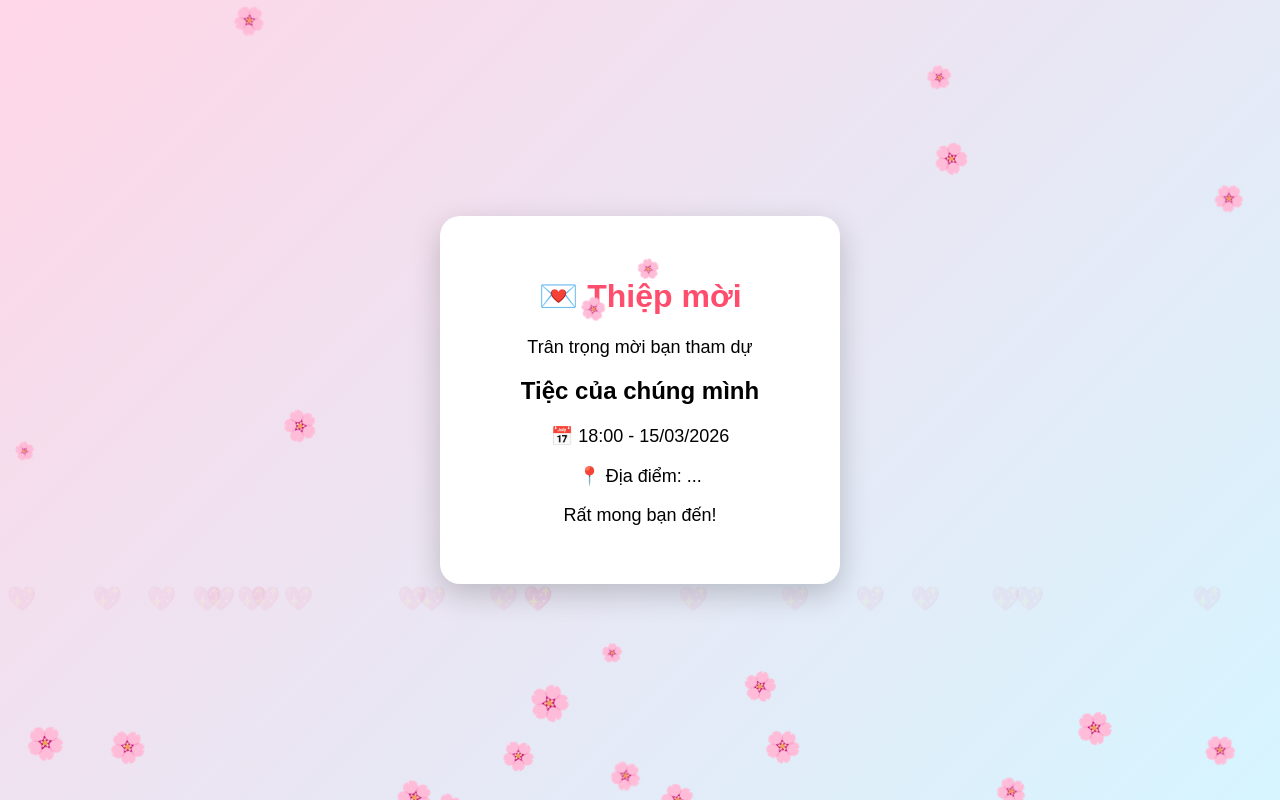
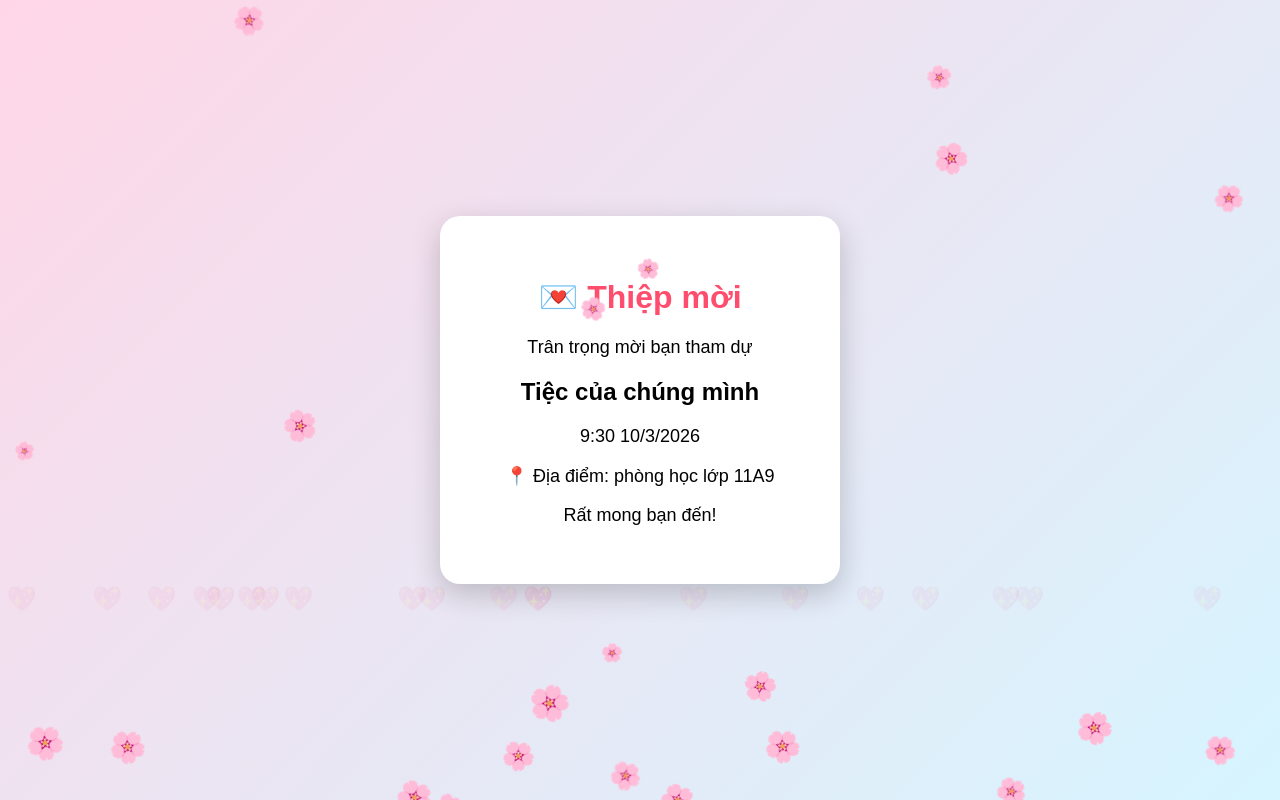
Before and after one commit to Aggronk/bat-ngo, a plain HTML site: page index.html in a window 1280 px wide. Both pictures are taken after a click on the button "Mở bất ngờ". Drawn offline with Linux system fonts and the light colour scheme.

Commit message:
Update index.html

```diff
--- a/index.html
+++ b/index.html
@@ -156,9 +156,9 @@ opacity:0;
 
 <h2>Tiệc của chúng mình</h2>
 
-<p class="info">📅 18:00 - 15/03/2026</p>
+<p class="info">9:30 10/3/2026</p>
 
-<p class="info">📍 Địa điểm: ...</p>
+<p class="info">📍 Địa điểm: phòng học lớp 11A9</p>
 
 <p class="info">Rất mong bạn đến!</p>
 
```
